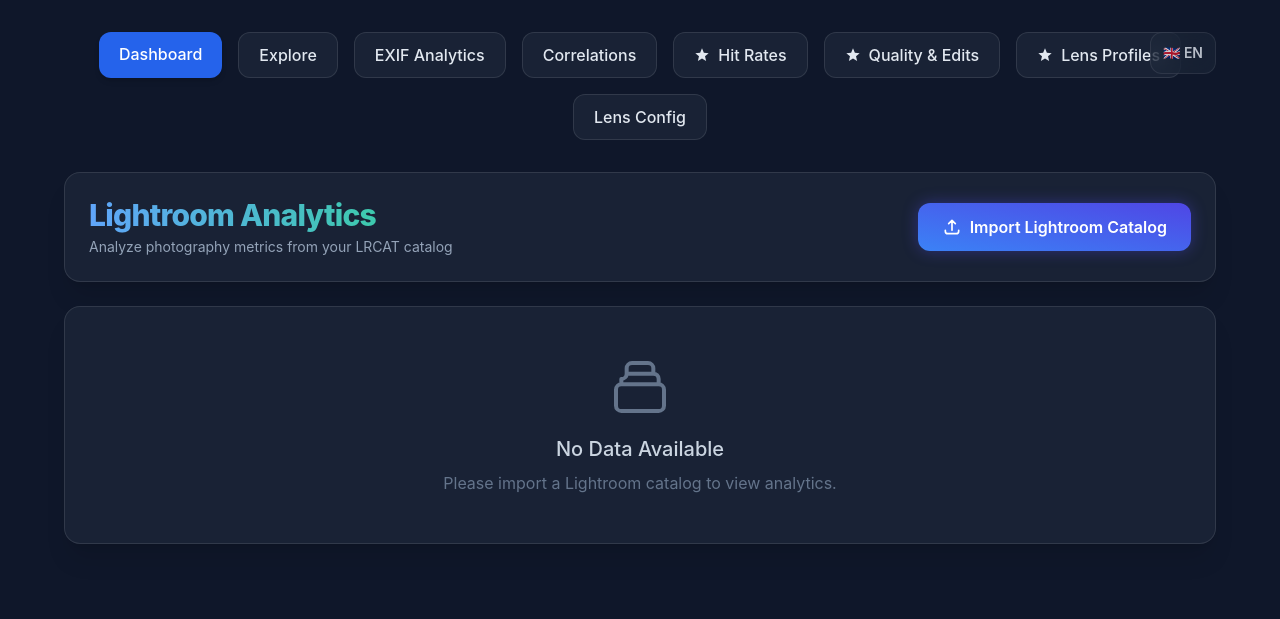
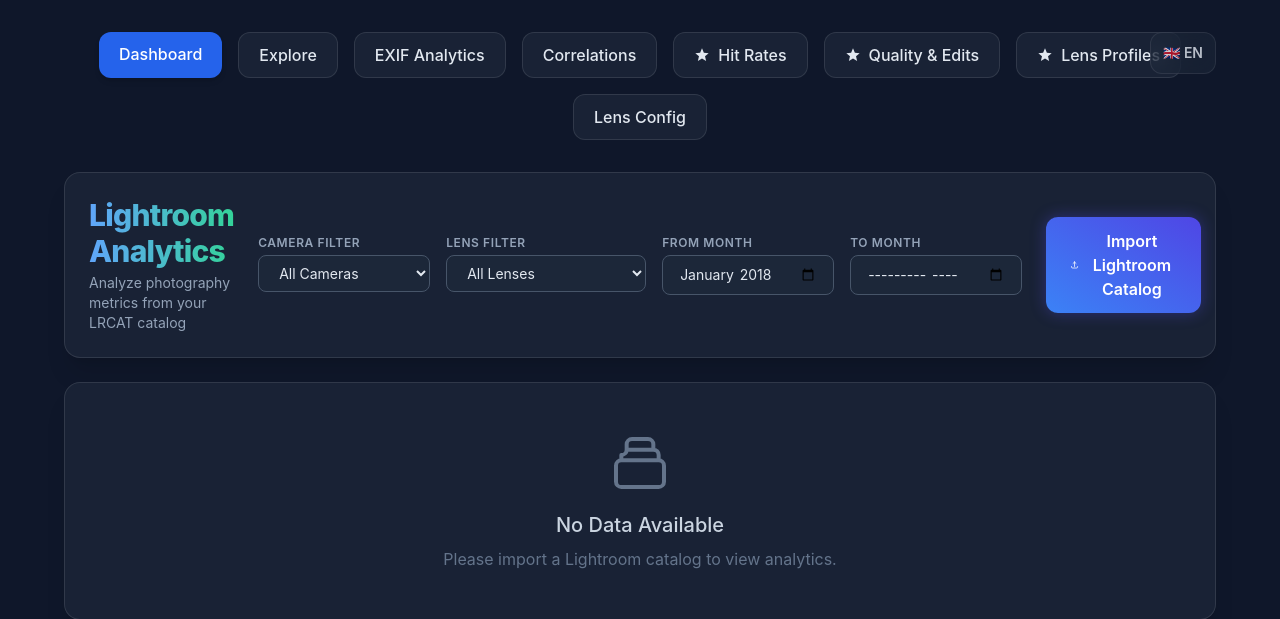
Before and after one commit to mark-vandenbroeck/Lightroom_Analytics, a Flask app: page / in a window 1280 px wide. Shown: the top 619 px of the page. Run offline with Flask 3, Linux system fonts and the light colour scheme; data that the repository does not hold is empty; some libraries are stand-ins or nearby versions.

Commit message:
Add global Camera, Lens, and Date filters to Dashboard and backend KPIs

```diff
--- a/lightroom.py
+++ b/lightroom.py
@@ -244,19 +244,41 @@ def import_catalog():
 
 @app.route('/api/metrics')
 def metrics():
+    start_month = request.args.get('start_month')
+    end_month = request.args.get('end_month')
+    camera = request.args.get('camera')
+    lens = request.args.get('lens')
+
     if not os.path.exists(DEST_DB_PATH):
         return jsonify({'error': 'No database found. Please import a catalog first.'}), 404
 
     conn = get_db_connection()
     cursor = conn.cursor()
 
+    where_clause = "WHERE CaptureTime IS NOT NULL"
+    params = []
+
+    if start_month:
+        where_clause += " AND strftime('%Y-%m', CaptureTime) >= ?"
+        params.append(start_month)
+    if end_month:
+        where_clause += " AND strftime('%Y-%m', CaptureTime) <= ?"
+        params.append(end_month)
+    if camera:
+        where_clause += " AND Camera = ?"
+        params.append(camera)
+    if lens:
+        where_clause += " AND COALESCE(lm.GroupName, lr.Lens) = ?"
+        params.append(lens)
+
     query = f"""
         SELECT
             strftime('%Y-%m', CaptureTime) as month,
             COUNT(*) as total_photos,
             SUM(CASE WHEN pick = 1 THEN 1 ELSE 0 END) as pick_count
-        FROM {DEST_TABLE_NAME}
-        WHERE CaptureTime IS NOT NULL
+        FROM {DEST_TABLE_NAME} lr
+        LEFT JOIN LensMappings lm ON lr.Lens = lm.OriginalName
+        {where_clause}
         GROUP BY month
         ORDER BY month ASC
     """
@@ -972,17 +994,41 @@ def lens_profile_metrics():
 def keyword_metrics():
     """Returns aggregated keyword counts for word cloud."""
     only_picks = request.args.get('only_picks', 'false').lower() == 'true'
+    start_month = request.args.get('start_month')
+    end_month = request.args.get('end_month')
+    camera = request.args.get('camera')
+    lens = request.args.get('lens')
 
     if not os.path.exists(DEST_DB_PATH):
         return jsonify([])
 
     conn = get_db_connection()
     try:
-        # We need to read all Keywords columns that are not empty
-        query = f"SELECT Keywords FROM {DEST_TABLE_NAME} WHERE Keywords IS NOT NULL AND Keywords != ''"
+        where_clause = "WHERE Keywords IS NOT NULL AND Keywords != ''"
+        params = []
+
         if only_picks:
-            query += " AND pick = 1"
-        rows = conn.execute(query).fetchall()
+            where_clause += " AND pick = 1"
+        if start_month:
+            where_clause += " AND strftime('%Y-%m', CaptureTime) >= ?"
+            params.append(start_month)
+        if end_month:
+            where_clause += " AND strftime('%Y-%m', CaptureTime) <= ?"
+            params.append(end_month)
+        if camera:
+            where_clause += " AND Camera = ?"
+            params.append(camera)
+        if lens:
+            where_clause += " AND COALESCE(lm.GroupName, lr.Lens) = ?"
+            params.append(lens)
+
+        query = f"""
+            SELECT Keywords
+            FROM {DEST_TABLE_NAME} lr
+            LEFT JOIN LensMappings lm ON lr.Lens = lm.OriginalName
+            {where_clause}
+        """
+        rows = conn.execute(query, params).fetchall()
     except Exception as e:
         return jsonify({'error': str(e)}), 500
     finally:
--- a/templates/lightroom_dashboard.html
+++ b/templates/lightroom_dashboard.html
@@ -43,14 +43,45 @@
         </nav>
 
         <!-- Header -->
-        <header class="flex flex-col md:flex-row justify-between items-start md:items-center glass p-6 rounded-2xl shadow-xl gap-4">
-            <div>
-                <h1 class="text-3xl font-extrabold bg-clip-text text-transparent bg-gradient-to-r from-blue-400 to-emerald-400 tracking-tight">
-                    {{ t('dashboard_title') }}
-                </h1>
-                <p class="text-slate-400 mt-1 text-sm">{{ t('dashboard_subtitle') }}</p>
+        <header class="flex flex-col xl:flex-row justify-between items-start xl:items-center glass p-6 rounded-2xl shadow-xl gap-6">
+            <div class="flex justify-between w-full xl:w-auto items-center">
+                <div>
+                    <h1 class="text-3xl font-extrabold bg-clip-text text-transparent bg-gradient-to-r from-blue-400 to-emerald-400 tracking-tight">
+                        {{ t('dashboard_title') }}
+                    </h1>
+                    <p class="text-slate-400 mt-1 text-sm">{{ t('dashboard_subtitle') }}</p>
+                </div>
+                <!-- Small screen import button -->
+                <button onclick="openModal()" class="xl:hidden px-4 py-2 rounded-xl bg-gradient-to-tr from-blue-500 to-indigo-600 hover:from-blue-600 hover:to-indigo-700 font-semibold shadow-[0_0_15px_rgba(79,70,229,0.4)] transition-all text-white text-sm">
+                    {{ t('dashboard_import_btn') }}
+                </button>
             </div>
-            <button onclick="openModal()" class="px-6 py-3 rounded-xl bg-gradient-to-tr from-blue-500 to-indigo-600 hover:from-blue-600 hover:to-indigo-700 font-semibold shadow-[0_0_15px_rgba(79,70,229,0.4)] hover:shadow-[0_0_25px_rgba(79,70,229,0.6)] transition-all flex items-center gap-2 text-white">
+
+            <div class="flex flex-col sm:flex-row gap-4 w-full xl:w-auto">
+                <div class="flex-1 min-w-[150px]">
+                    <label class="block text-xs font-semibold text-slate-400 uppercase tracking-wider mb-1">{{ t('filters_camera') }}</label>
+                    <select id="cameraFilter" class="w-full px-4 py-2 bg-slate-800/80 border border-slate-600 rounded-lg focus:ring-2 focus:ring-blue-500 outline-none text-sm text-slate-200 cursor-pointer hover:border-slate-500 transition-colors">
+                        <option value="">{{ t('filters_all_cameras') }}</option>
+                    </select>
+                </div>
+                <div class="flex-1 min-w-[200px]">
+                    <label class="block text-xs font-semibold text-slate-400 uppercase tracking-wider mb-1">{{ t('filters_lens') }}</label>
+                    <select id="lensFilter" class="w-full px-4 py-2 bg-slate-800/80 border border-slate-600 rounded-lg focus:ring-2 focus:ring-blue-500 outline-none text-sm text-slate-200 cursor-pointer hover:border-slate-500 transition-colors">
+                        <option value="">{{ t('filters_all_lenses') }}</option>
+                    </select>
+                </div>
+                <div class="flex-1 min-w-[130px]">
+                    <label class="block text-xs font-semibold text-slate-400 uppercase tracking-wider mb-1">{{ t('filters_from') }}</label>
+                    <input type="month" id="dateFrom" value="2018-01" class="w-full px-4 py-2 bg-slate-800/80 border border-slate-600 rounded-lg focus:ring-2 focus:ring-blue-500 outline-none text-sm text-slate-200 cursor-pointer hover:border-slate-500 transition-colors">
+                </div>
+                <div class="flex-1 min-w-[130px]">
+                    <label class="block text-xs font-semibold text-slate-400 uppercase tracking-wider mb-1">{{ t('filters_to') }}</label>
+                    <input type="month" id="dateTo" class="w-full px-4 py-2 bg-slate-800/80 border border-slate-600 rounded-lg focus:ring-2 focus:ring-blue-500 outline-none text-sm text-slate-200 cursor-pointer hover:border-slate-500 transition-colors">
+                </div>
+            </div>
+
+            <!-- Large screen import button -->
+            <button onclick="openModal()" class="hidden xl:flex px-6 py-3 rounded-xl bg-gradient-to-tr from-blue-500 to-indigo-600 hover:from-blue-600 hover:to-indigo-700 font-semibold shadow-[0_0_15px_rgba(79,70,229,0.4)] hover:shadow-[0_0_25px_rgba(79,70,229,0.6)] transition-all items-center gap-2 text-white">
                 <svg xmlns="http://www.w3.org/2000/svg" class="h-5 w-5" fill="none" viewBox="0 0 24 24" stroke="currentColor"><path stroke-linecap="round" stroke-linejoin="round" stroke-width="2" d="M4 16v1a3 3 0 003 3h10a3 3 0 003-3v-1m-4-8l-4-4m0 0L8 8m4-4v12" /></svg>
                 {{ t('dashboard_import_btn') }}
             </button>
@@ -217,10 +248,48 @@
             });
         }
 
+        async function populateFilters() {
+            try {
+                const res = await fetch('/api/filters');
+                const data = await res.json();
+
+                const cameraSelect = document.getElementById('cameraFilter');
+                const lensSelect = document.getElementById('lensFilter');
+
+                data.cameras.forEach(cam => {
+                    const opt = document.createElement('option');
+                    opt.value = cam;
+                    opt.textContent = cam;
+                    cameraSelect.appendChild(opt);
+                });
+
+                data.lenses.forEach(lens => {
+                    const opt = document.createElement('option');
+                    opt.value = lens;
+                    opt.textContent = lens;
+                    lensSelect.appendChild(opt);
+                });
+            } catch (err) { console.error("Filter population failed", err); }
+        }
+
+        function getFilterQueryArgs() {
+            const dateFrom = document.getElementById('dateFrom').value;
+            const dateTo = document.getElementById('dateTo').value;
+            const camera = document.getElementById('cameraFilter').value;
+            const lens = document.getElementById('lensFilter').value;
+            let query = '';
+            if (dateFrom) query += `&start_month=${encodeURIComponent(dateFrom)}`;
+            if (dateTo) query += `&end_month=${encodeURIComponent(dateTo)}`;
+            if (camera) query += `&camera=${encodeURIComponent(camera)}`;
+            if (lens) query += `&lens=${encodeURIComponent(lens)}`;
+            return query;
+        }
+
         async function loadKeywordMetrics() {
             try {
                 const onlyPicks = document.getElementById('keywordsOnlyPicks').checked;
-                const kRes = await fetch(`/api/keyword_metrics?only_picks=${onlyPicks}`);
+                const filterArgs = getFilterQueryArgs();
+                const kRes = await fetch(`/api/keyword_metrics?only_picks=${onlyPicks}${filterArgs}`);
                 const kData = await kRes.json();
 
                 const canvas = document.getElementById('keywordsChart');
@@ -264,7 +333,8 @@
 
         async function loadMetrics() {
             try {
-                const res = await fetch('/api/metrics');
+                const filterArgs = getFilterQueryArgs();
+                const res = await fetch(`/api/metrics?${filterArgs.substring(1)}`);
                 const data = await res.json();
 
                 const chartsContainer = document.getElementById('chartsContainer');
@@ -373,9 +443,15 @@
             }
         });
 
+        document.getElementById('dateFrom').addEventListener('change', loadMetrics);
+        document.getElementById('dateTo').addEventListener('change', loadMetrics);
+        document.getElementById('cameraFilter').addEventListener('change', loadMetrics);
+        document.getElementById('lensFilter').addEventListener('change', loadMetrics);
+
         // Init
         document.addEventListener('DOMContentLoaded', () => {
             initCharts();
+            populateFilters();
             loadMetrics();
             document.getElementById('keywordsOnlyPicks').addEventListener('change', loadKeywordMetrics);
         });
```
Also changed, not shown: README.md, README_en.md, 1 other file.
